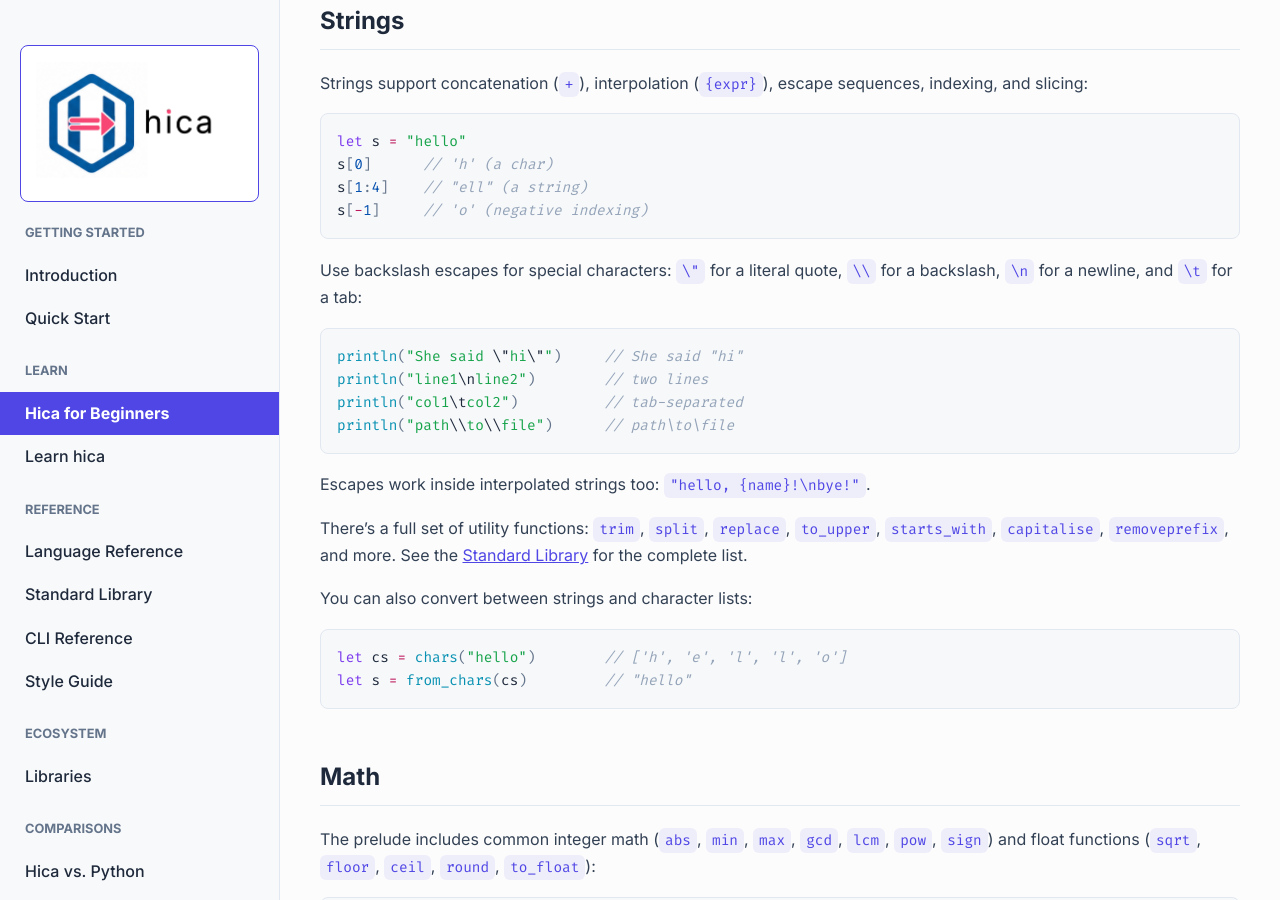
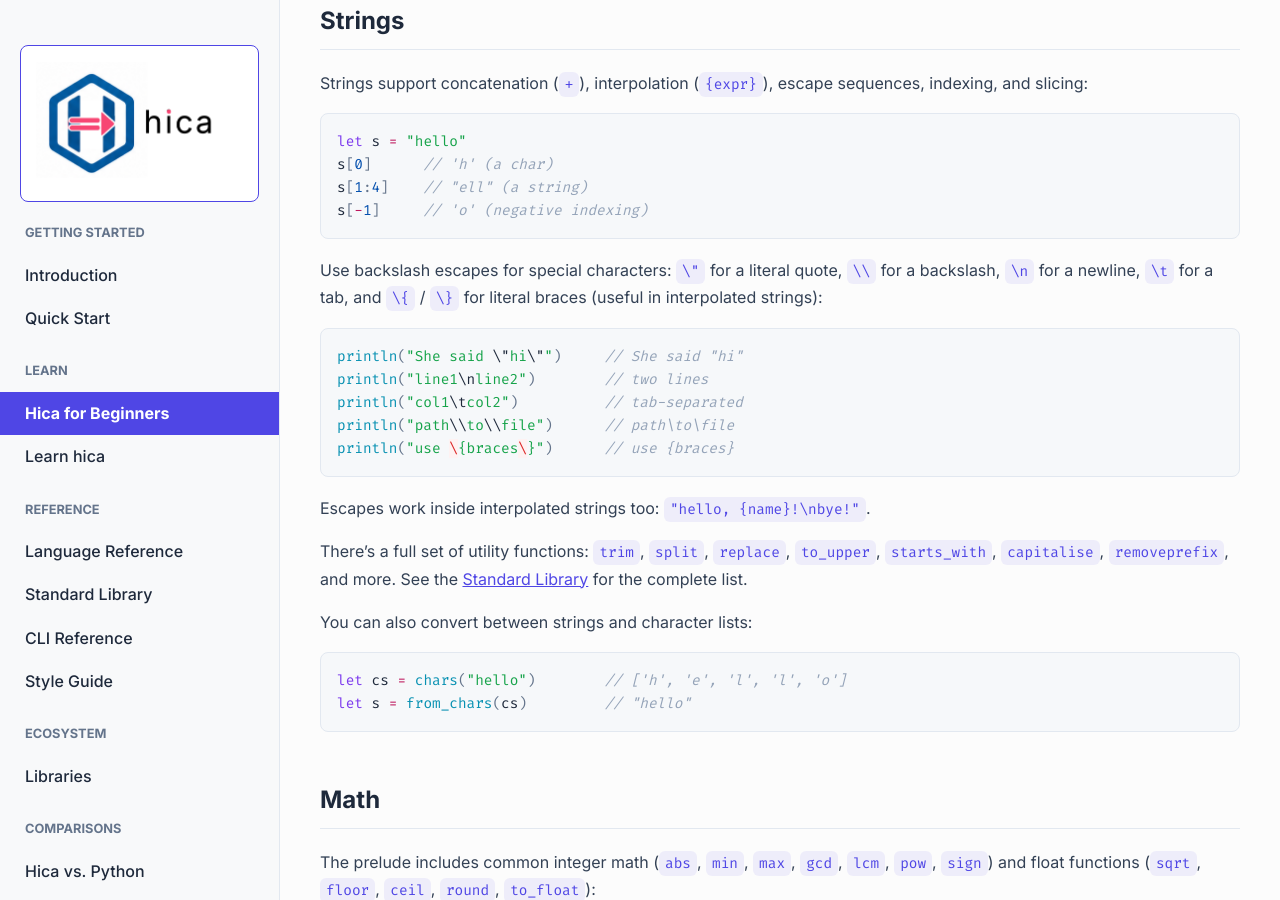
Before and after one commit to cladam/hica, a Jekyll site: the page built from docs/hica-for-beginners.md, in a window 1280 px wide and 900 px high, scrolled down 14887 px. Built offline with Jekyll 4.4.1, drawn with Linux system fonts in a browser that asks for light colours.

````diff
--- a/docs/hica-for-beginners.md
+++ b/docs/hica-for-beginners.md
@@ -623,13 +623,14 @@ s[1:4]    // "ell" (a string)
 s[-1]     // 'o' (negative indexing)
 ```
 
-Use backslash escapes for special characters: `\"` for a literal quote, `\\` for a backslash, `\n` for a newline, and `\t` for a tab:
+Use backslash escapes for special characters: `\"` for a literal quote, `\\` for a backslash, `\n` for a newline, `\t` for a tab, and `\{` / `\}` for literal braces (useful in interpolated strings):
 
 ```rust
 println("She said \"hi\"")     // She said "hi"
 println("line1\nline2")        // two lines
 println("col1\tcol2")          // tab-separated
 println("path\\to\\file")      // path\to\file
+println("use \{braces\}")      // use {braces}
 ```
 
 Escapes work inside interpolated strings too: `"hello, {name}!\nbye!"`.
````
Also changed, not shown: docs/language-reference.md (+3 -0 lines), docs/learn.md (+1 -1 lines), docs/standard-library.md (+1 -1 lines), documentation/backlog.md (+4 -4 lines), 1 other file.
